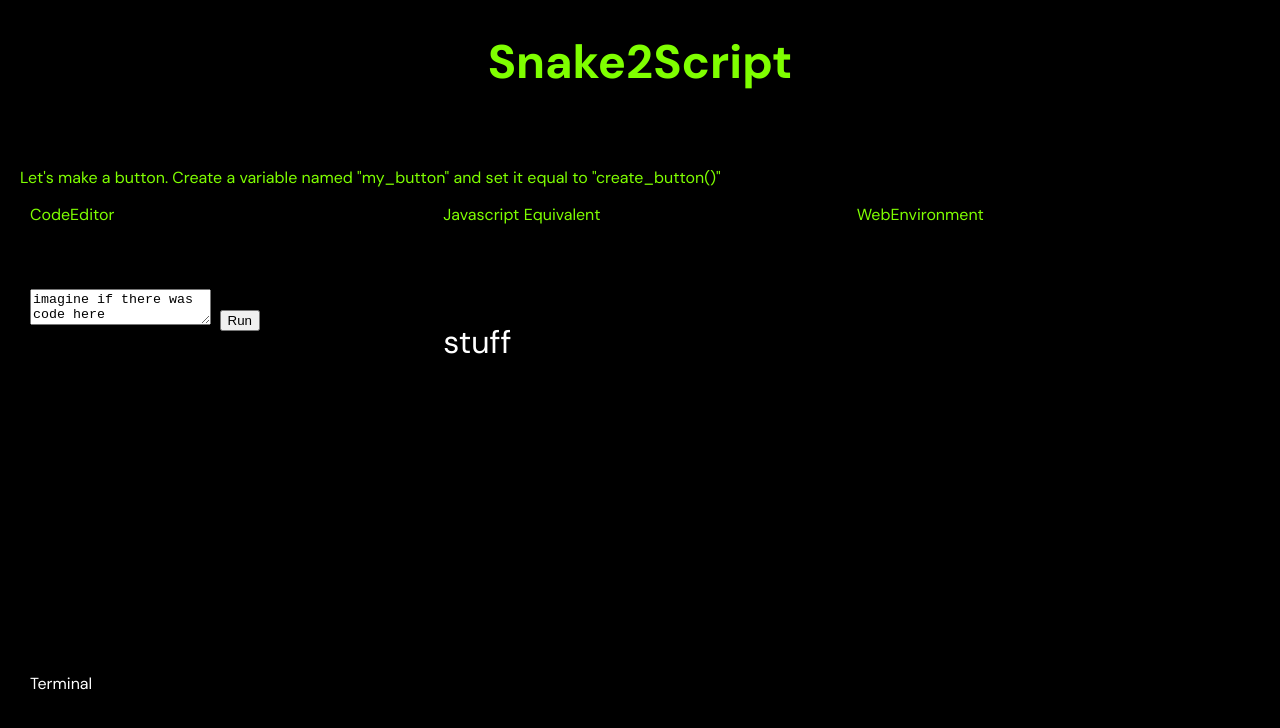
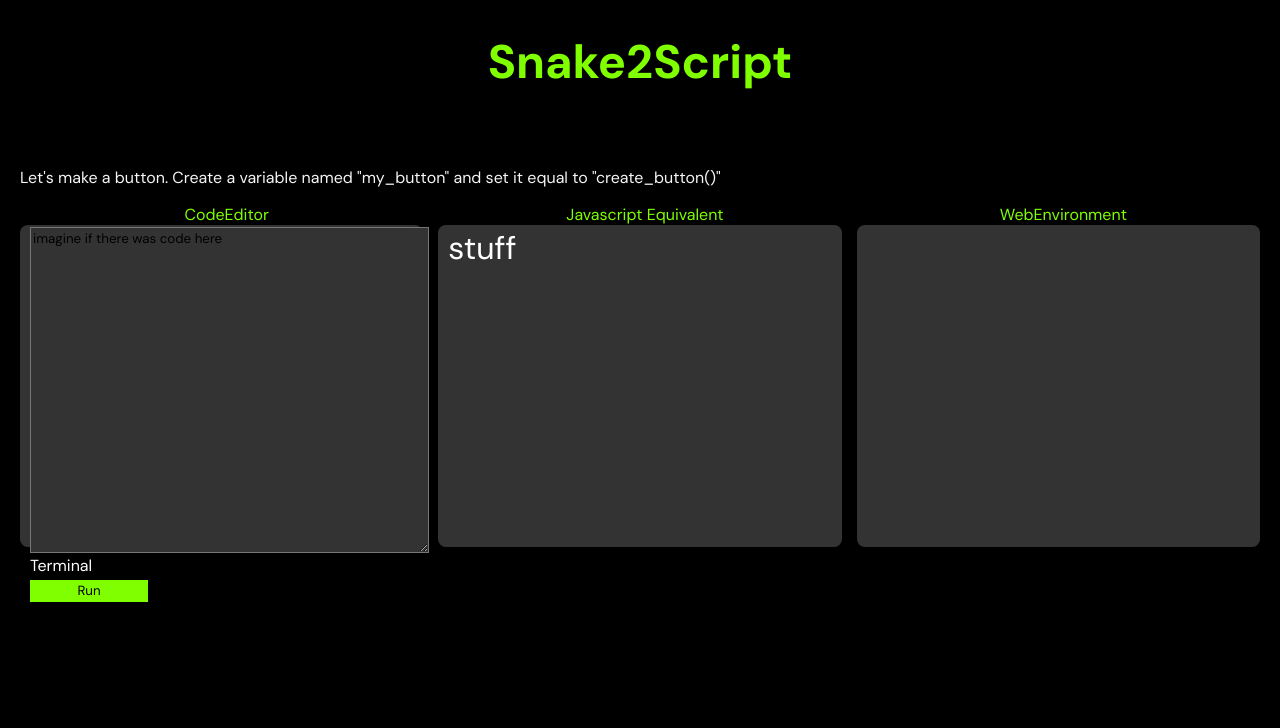
Before and after one commit to whatshouldmyname/Snake2Script, a plain HTML site: page index.html in a window 1280 px wide. Drawn offline with Linux system fonts and the light colour scheme.

Commit message:
Refactor CSS styles and layout adjustments

```diff
--- a/style.css
+++ b/style.css
@@ -9,26 +9,29 @@ body {
   background-color: black;
 }
 .system{
-  color: chartreuse;
+  color: whitesmoke;
 }
 
 .container{
   display: grid;
+  grid-template-columns: 1fr 1fr 1fr;
   background-color: black;
-  grid-template-columns: 1fr 1fr 1fr;
+  row-gap: 0px;
+  column-gap: 15px;
 
 }
 .label{
   grid-row: 1;
   color: chartreuse;
   padding-left: 10px;
+  justify-self: center;
 
 }
 .pane{
   grid-row: 2;
-  padding-top: 2em;
+  padding-top: 2px;
   padding-left: 10px;
-  background-color: black;
+  background-color: #333;
   color: white;
   border-radius: 8px;
   font-size: 2rem;
@@ -48,6 +51,7 @@ body {
   grid-column: 1/-1;
   color: white;
   padding-left: 10px;
+  padding-top: 1vh;
 
 }
 #codespace{
@@ -55,6 +59,8 @@ body {
 }
 #js-equiv{
   grid-column: 2;
+  margin: 0;
+
 }
 #web-environment{
   grid-column: 3;
@@ -63,8 +69,24 @@ body {
   grid-row: 4;
   grid-column: 1/-1;
   color: white;
-
+  padding-left: 10px;
+  padding-top: 5px;
 }
 #code-editor{
   color: black;
+  width: 100%;
+  height: 100%;
 }
+button, textarea{
+    font-family: "DM Sans" ;
+}
+button{
+    width: 30%;
+    height: 7%;
+    background-color: chartreuse;
+    border: 0;
+}
+textarea{
+    background-color: #333;
+    color: #dbfed3;
+}
```
